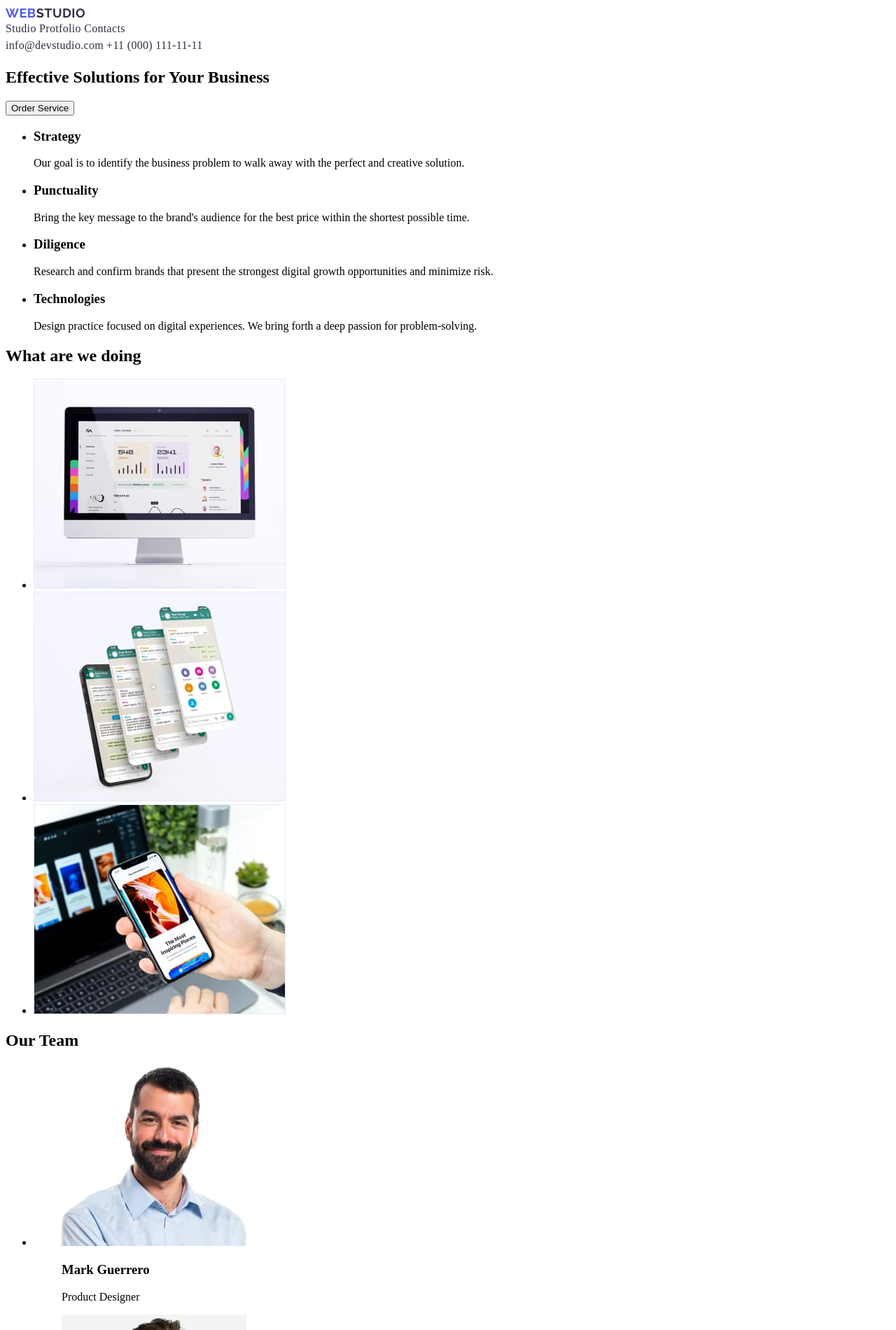
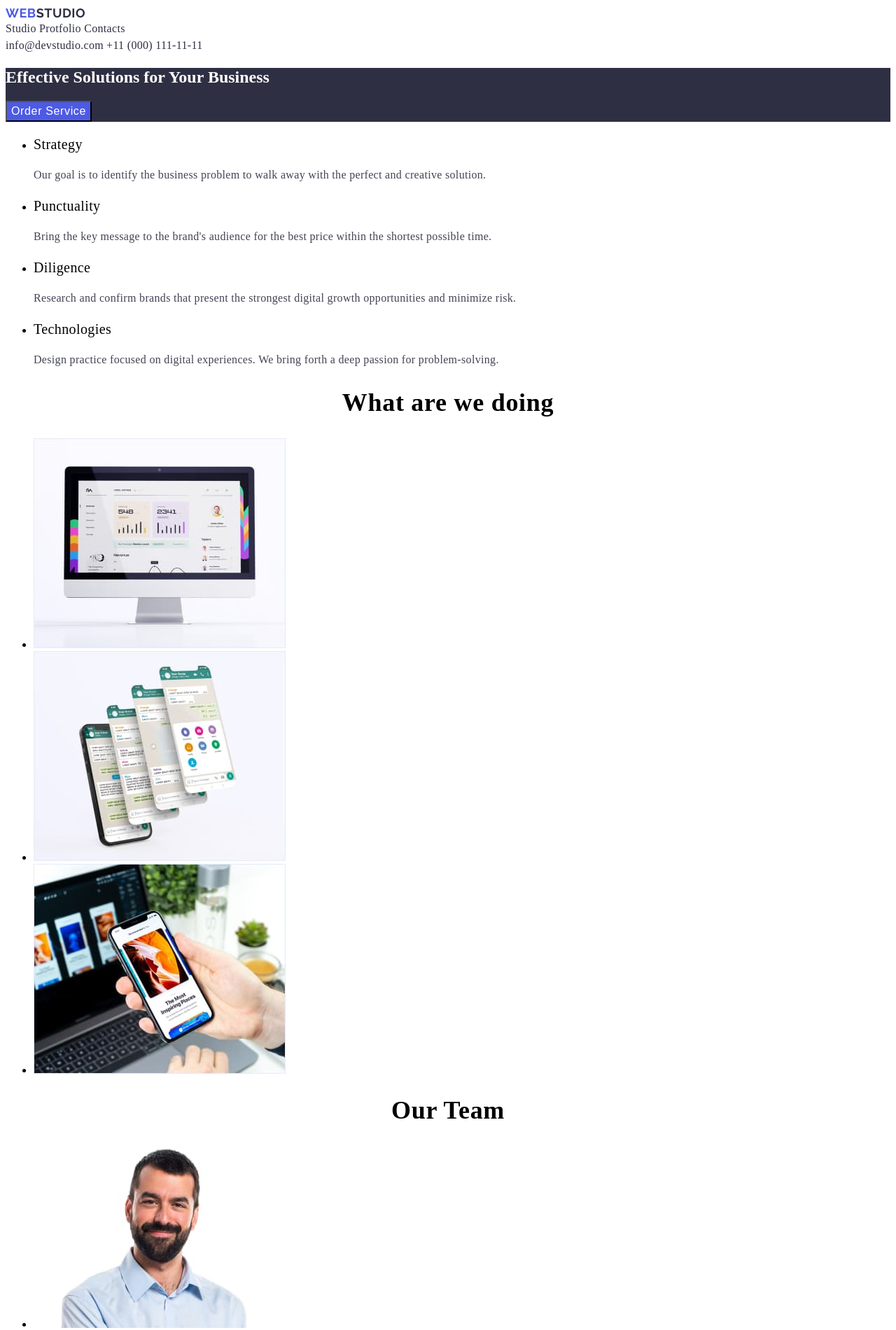
Before and after one commit to MarcinRekiel/goit-markup-fson15-hw-02, a plain HTML site: page index.html in a window 1280 px wide. Shown: the top 1900 px of the page at 70% size. Drawn offline with Linux system fonts and the light colour scheme.

Commit message:
made studio page's styles

```diff
--- a/css/styles.css
+++ b/css/styles.css
@@ -56,7 +56,67 @@ footer p {
 }
 
 /* ------------------------------STUDIO-CONTENT--------------------------------- */
+.hero-image {
+  background-color: var(--background-color);
+  color: #ffffff;
+}
+.hero-image .h1 {
+  font-size: 56px;
+  font-weight: 700;
+  line-height: 1.07;
+  letter-spacing: 0.02em;
+  text-align: center;
+}
+.hero-image button {
+  color: #ffffff;
+  font-size: 16px;
+  font-weight: 500;
+  line-height: 1.5;
+  letter-spacing: 0.04em;
+  text-align: left;
+  background-color: #4d5ae5;
+}
 button:hover {
   cursor: pointer;
 }
+.section-1 h3 {
+  font-size: 20px;
+  font-weight: 500;
+  line-height: 1.2;
+  letter-spacing: 0.02em;
+  text-align: left;
+}
+.section-1 p {
+  color: #434455;
+  line-height: 1.5;
+  letter-spacing: 0.02em;
+  text-align: left;
+}
+.section-2 h2 {
+  font-size: 36px;
+  font-weight: 700;
+  line-height: 1.11;
+  letter-spacing: 0.02em;
+  text-align: center;
+}
+.section-3 h2 {
+  font-size: 36px;
+  font-weight: 700;
+  line-height: 1.11;
+  letter-spacing: 0.02em;
+  text-align: center;
+}
+.section-3 h3 {
+  font-size: 20px;
+  font-weight: 500;
+  line-height: 1.2;
+  letter-spacing: 0.02em;
+  text-align: center;
+}
+.section-3 p {
+  color: #434455;
+  line-height: 1.5;
+  letter-spacing: 0.02em;
+  text-align: center;
+}
 /* -----------------------------PORTFOLIO-CONTENT------------------------------- */
--- a/index.html
+++ b/index.html
@@ -22,11 +22,11 @@
       <a class="tel" href="tel:+11(000)111-11-11">+11 (000) 111-11-11</a>
     </header>
     <main>
-      <section>
+      <section class="hero-image">
         <h1>Effective Solutions for Your Business</h1>
         <button type="button">Order Service</button>
       </section>
-      <section>
+      <section class="section-1">
         <ul>
           <li>
             <h3>Strategy</h3>
@@ -58,7 +58,7 @@
           </li>
         </ul>
       </section>
-      <section>
+      <section class="section-2">
         <h2>What are we doing</h2>
         <ul>
           <li>
@@ -84,7 +84,7 @@
           </li>
         </ul>
       </section>
-      <section>
+      <section class="section-3">
         <h2>Our Team</h2>
         <ul>
           <li>
```
